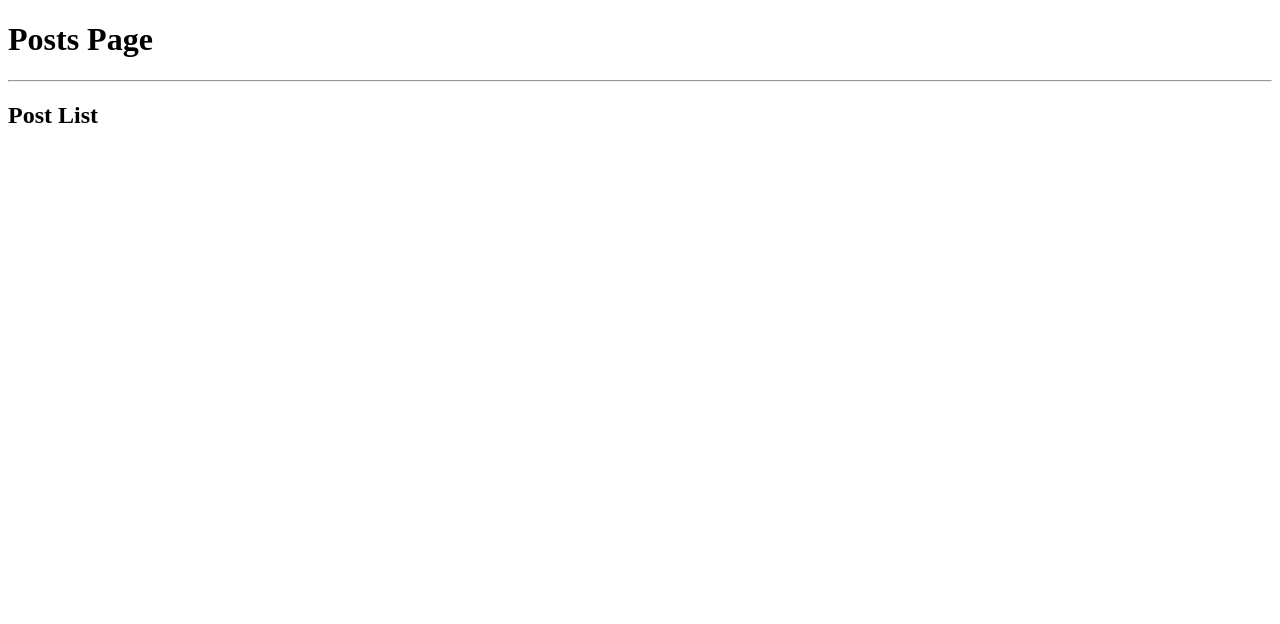
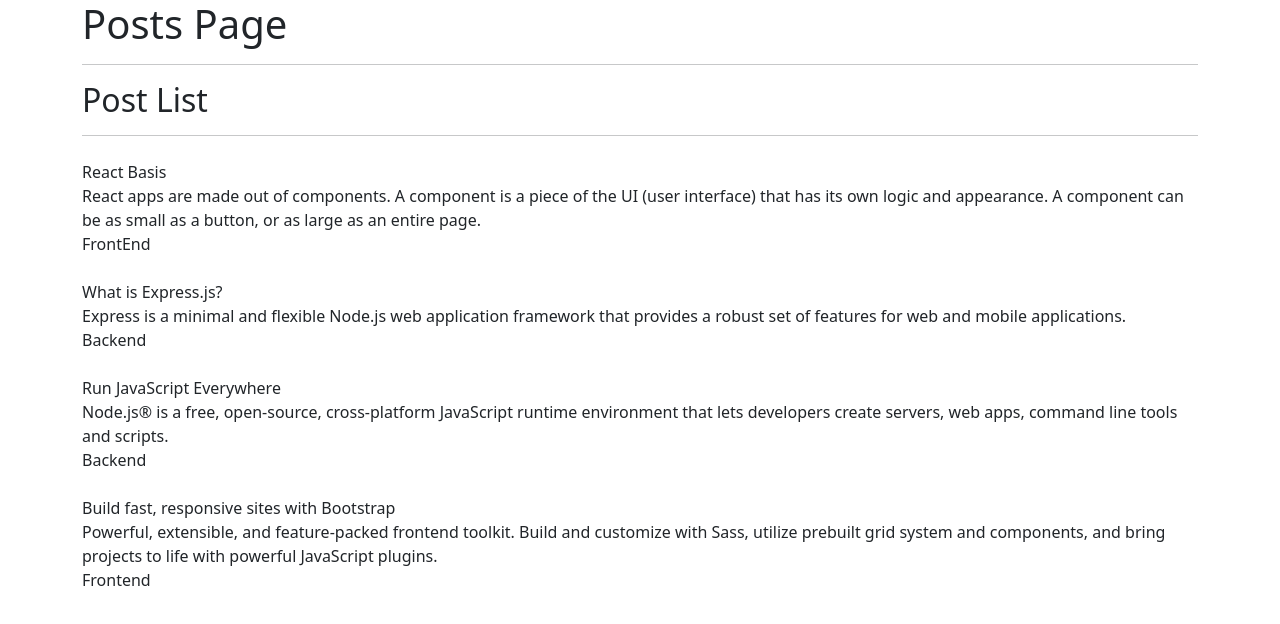
Before and after one commit to mannuccimattia/react-context-api, a React (Vite) app: page / in a window 1280 px wide. Shown: the top 624 px of the page. Built offline with nearby package versions, Linux system fonts and the light colour scheme.

Commit message:
[UPD] Done PostList render - raw, usntyled, drilled

```diff
--- a/index.html
+++ b/index.html
@@ -6,6 +6,8 @@
   <link rel="shortcut icon" href="favicon_mm.ico" type="image/x-icon">
   <meta name="viewport" content="width=device-width, initial-scale=1.0" />
   <title>React Context API</title>
+  <link href="https://cdn.jsdelivr.net/npm/bootstrap@5.3.6/dist/css/bootstrap.min.css" rel="stylesheet"
+    integrity="sha384-4Q6Gf2aSP4eDXB8Miphtr37CMZZQ5oXLH2yaXMJ2w8e2ZtHTl7GptT4jmndRuHDT" crossorigin="anonymous">
 </head>
 
 <body>
--- a/src/App.jsx
+++ b/src/App.jsx
@@ -2,7 +2,8 @@
   {
     id: 1,
     title: 'React Basis',
-    content: 'React apps are made out of components. A component is a piece of the UI (user interface) that has its own logic and appearance. A component can be as small as a button, or as large as an entire page.', category: 'FrontEnd'
+    content: 'React apps are made out of components. A component is a piece of the UI (user interface) that has its own logic and appearance. A component can be as small as a button, or as large as an entire page.',
+    category: 'FrontEnd'
   },
   {
     id: 2,
@@ -29,7 +30,7 @@
 const App = () => {
   return (
     <>
-      <PostsPage />
+      <PostsPage posts={posts} />
     </>
   )
 }
--- a/src/components/PostsList.jsx
+++ b/src/components/PostsList.jsx
@@ -1,7 +1,17 @@
-const PostsList = () => {
+const PostsList = ({ posts }) => {
   return (
     <>
       <h2>Post List</h2>
+
+      <hr />
+
+      {posts.map(post => (
+        <div key={post.id} className="mt-4">
+          <div>{post.title}</div>
+          <div>{post.content}</div>
+          <div>{post.category}</div>
+        </div>
+      ))}
     </>
   )
 }
--- a/src/pages/PostsPage.jsx
+++ b/src/pages/PostsPage.jsx
@@ -1,6 +1,6 @@
 import PostsList from "../components/PostsList"
 
-const PostsPage = () => {
+const PostsPage = ({ posts }) => {
   return (
     <>
       <div className="container">
@@ -8,7 +8,7 @@
 
         <hr />
 
-        <PostsList />
+        <PostsList posts={posts} />
       </div>
     </>
   )
```
